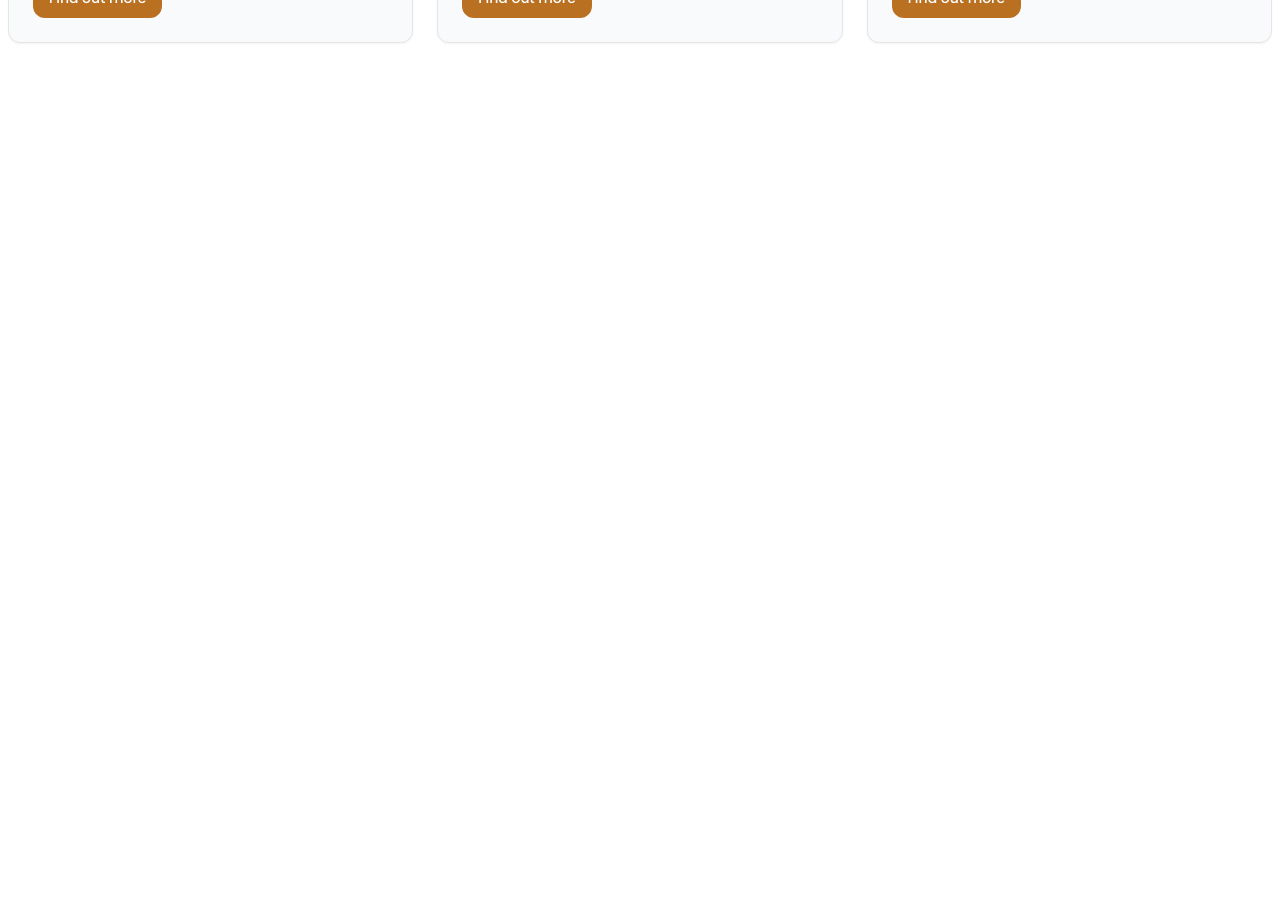
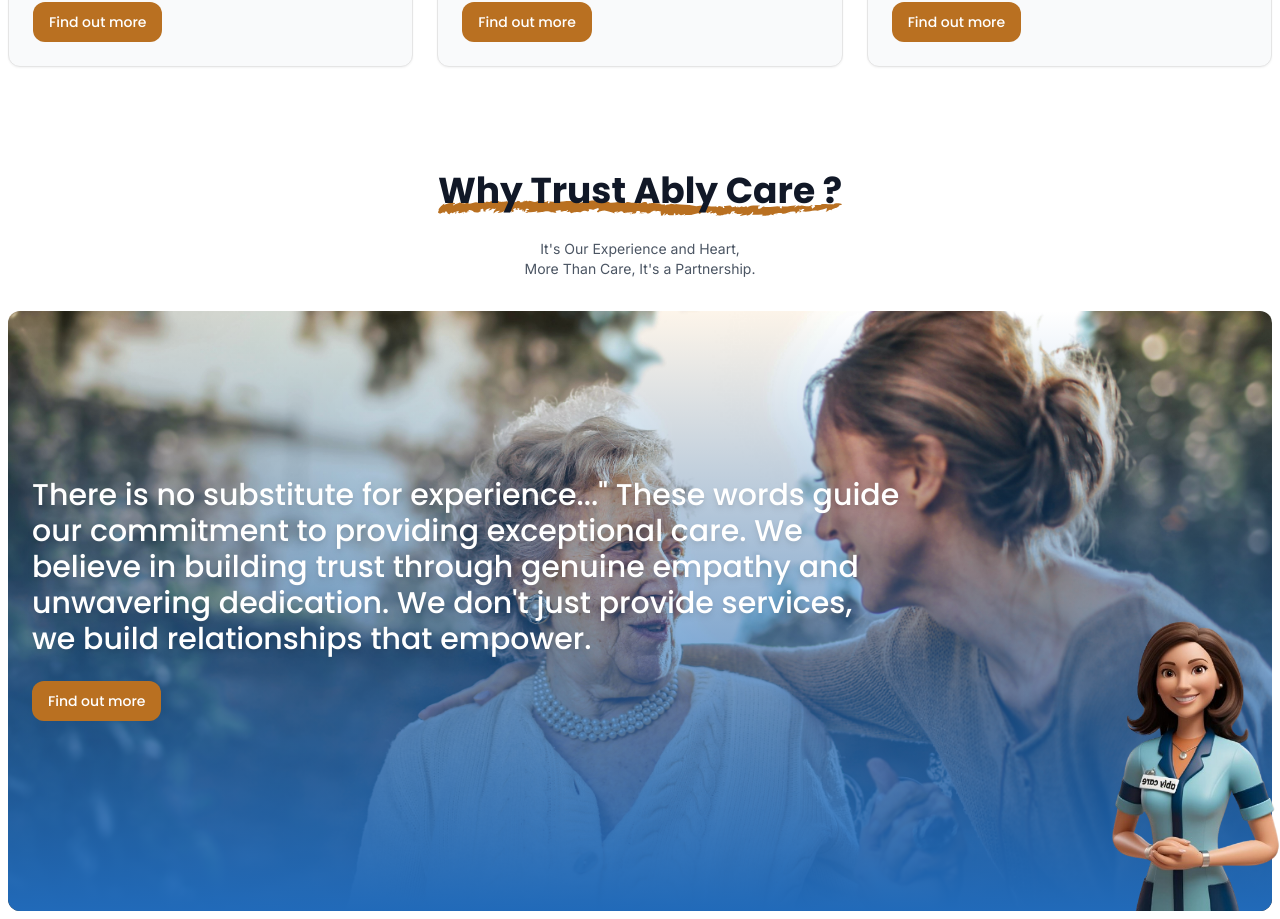
Before and after one commit to abhijithb200/ably-care-draft, a Next.js app: page / in a window 1280 px wide. Shown: the part 1080-1999 px from the top of the page. Before the commit the page ends 1131 px from the top, so only its background shows below. Built offline with nearby package versions, Linux system fonts and the light colour scheme.

Commit message:
update : why choose us section updated

```diff
--- a/src/app/page.tsx
+++ b/src/app/page.tsx
@@ -1,5 +1,6 @@
 import Hero from "@/components/home/Hero";
 import ServiceSection from "@/components/home/ServiceSection";
+import WhyChooseSection from "@/components/home/WhyChooseSection";
 
 export const metadata = {
   title : "Home | Ably Care",
@@ -12,8 +13,11 @@
       <main className="mx-auto p-2 w-full lg:max-w-7xl">
         <Hero />
       </main>
-      <section className="mx-auto p-2 w-full lg:max-w-7xl">
+      <section className="mx-auto p-2 w-full lg:max-w-7xl mt-6">
         <ServiceSection />
+      </section>
+      <section className="mx-auto p-2 w-full lg:max-w-7xl mt-12">
+        <WhyChooseSection />
       </section>
     </>
   );
--- /dev/null
+++ b/src/components/home/WhyChooseSection.tsx
@@ -0,0 +1,59 @@
+import React from "react";
+import ChalkTitle from "../ChalkTItle";
+import Image from "next/image";
+import { Button } from "../ui/button";
+
+const WhyChooseSection = () => {
+  return (
+    <>
+      <div className="flex items-center justify-start md:justify-center">
+        <ChalkTitle
+          title="Why Trust Ably Care ?"
+          className="mt-10"
+          underlineColor="#B97021"
+        />
+      </div>
+      <div className="mt-7">
+        <div className="flex flex-col items-start justify-center md:items-center w-full font-inter text-gray-600 text-sm text-center">
+          <p> It's Our Experience and Heart,</p>
+          <p>More Than Care, It's a Partnership.</p>
+        </div>
+
+        <div className="mt-8 flex flex-col items-center justify-center relative w-full h-[600px] rounded-xl">
+          <div className="hidden lg:block absolute w-[205px] lg:w-[245px] h-[250px] lg:h-[300px] right-[-8px] bottom-0 z-20 scale-x-[-1]">
+            <Image
+              src={"/images/char-draft01.png"}
+              alt="Ably Care Persona"
+              fill
+              className="absolute w-full h-full object-cover"
+            />
+          </div>
+          <div className="z-10 w-full h-full flex flex-col items-start justify-end pl-6 pb-6 lg:p6 gap-3 lg:gap-6 lg:items-start lg:justify-center">
+            <p className="text-white font-poppins font-semibold text-xl w-[85%] lg:text-3xl drop-shadow-md lg:font-medium lg:w-[70%]">
+              There is no substitute for experience..." These words guide our
+              commitment to providing exceptional care. We believe in building
+              trust through genuine empathy and unwavering dedication. We don't
+              just provide services, we build relationships that empower.
+            </p>
+            <Button className="rounded-xl bg-complementary text-white hover:bg-customAccent">
+              Find out more
+            </Button>
+          </div>
+          <div className="w-full h-full absolute top-0 left-0 overflow-hidden rounded-xl z-[2]">
+            <div className="absolute top-0 left-0 z-[5] bg-gradient-to-t from-customAccent to-transparent w-full h-full"></div>
+            <div className="absolute top-0 left-0 z-[2] w-full h-full">
+              <Image
+                src={"/images/whychoose-cover.jpg"}
+                alt="Why Choose Cover"
+                fill
+                className="w-full h-full object-cover"
+              />
+            </div>
+          </div>
+        </div>
+      </div>
+    </>
+  );
+};
+
+export default WhyChooseSection;
```
Also changed, not shown: public/images/whychoose-cover.jpg (added).
